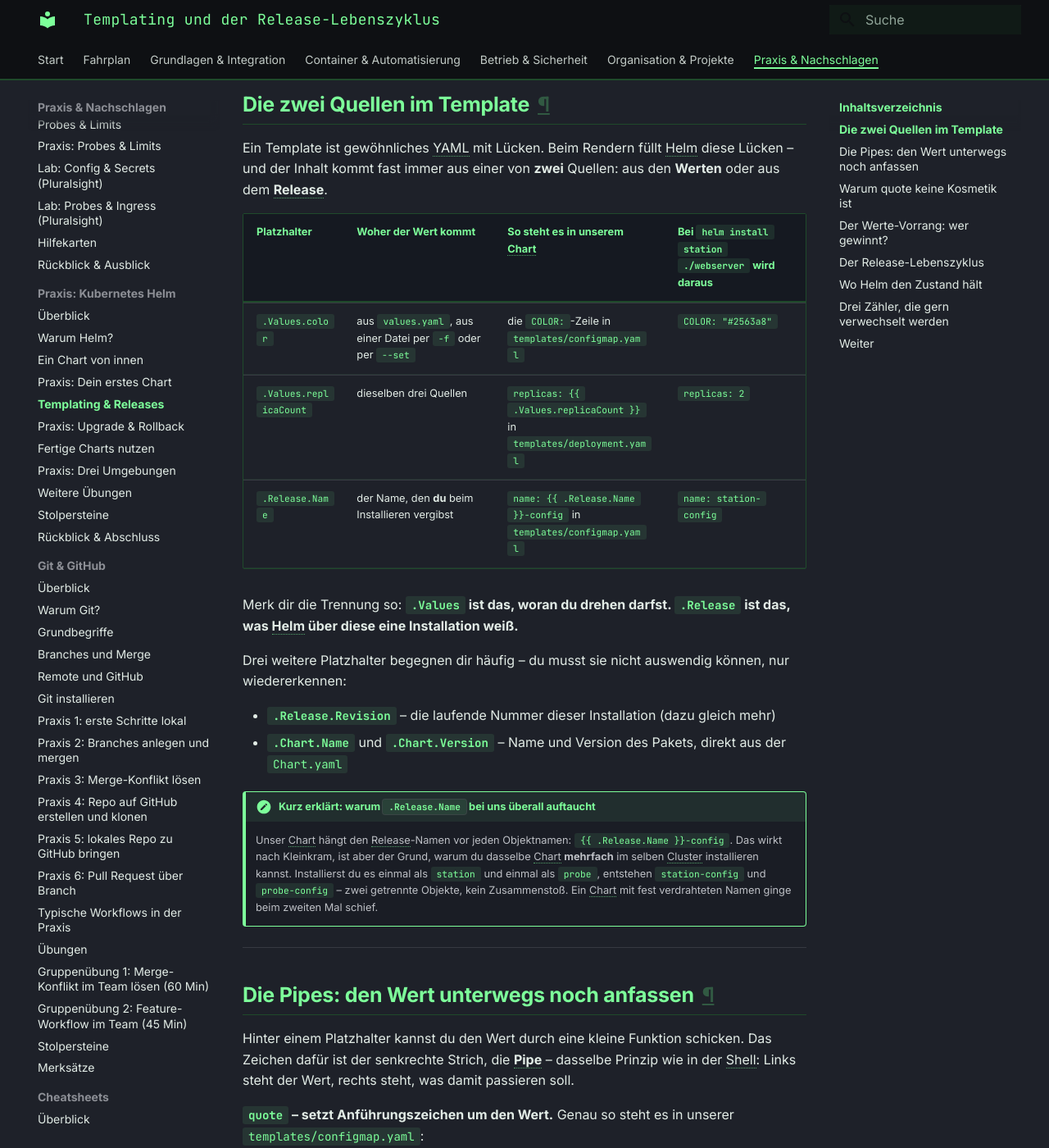
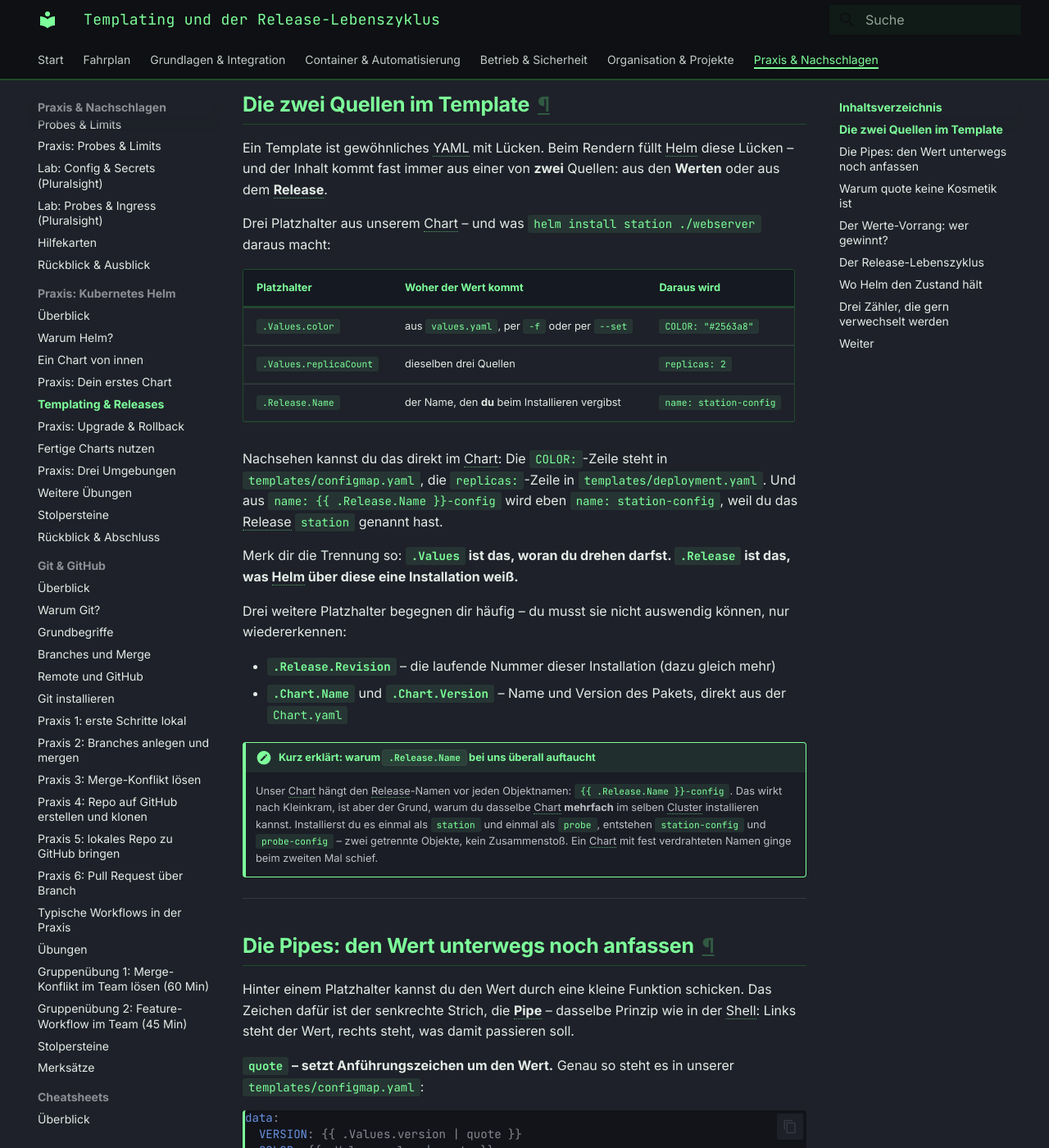
Before and after one commit to JacobMenge/kurs-unterlagen, an MkDocs documentation site: the page built from docs/kubernetes-helm/04-templating-und-releases.md, in a window 1280 px wide and 1400 px high, scrolled down 314 px. Shown: the whole window at 82% size. Built offline with MkDocs 1.6.1 and Material for MkDocs 9.7.7, drawn with Linux system fonts in a browser that asks for light colours.

Commit message:
Platzhalter-Tabelle auf drei Spalten gekürzt, Inline-Code in Tabellen bricht nicht mehr mitten im Bezeichner

```diff
--- a/docs/kubernetes-helm/04-templating-und-releases.md
+++ b/docs/kubernetes-helm/04-templating-und-releases.md
@@ -13,11 +13,15 @@
 
 Ein Template ist gewöhnliches YAML mit Lücken. Beim Rendern füllt Helm diese Lücken – und der Inhalt kommt fast immer aus einer von **zwei** Quellen: aus den **Werten** oder aus dem **Release**.
 
-| Platzhalter | Woher der Wert kommt | So steht es in unserem Chart | Bei `helm install station ./webserver` wird daraus |
-|-------------|----------------------|------------------------------|-----------------------------------------------------|
-| `.Values.color` | aus `values.yaml`, aus einer Datei per `-f` oder per `--set` | die `COLOR:`-Zeile in `templates/configmap.yaml` | `COLOR: "#2563a8"` |
-| `.Values.replicaCount` | dieselben drei Quellen | `replicas: {{ .Values.replicaCount }}` in `templates/deployment.yaml` | `replicas: 2` |
-| `.Release.Name` | der Name, den **du** beim Installieren vergibst | `name: {{ .Release.Name }}-config` in `templates/configmap.yaml` | `name: station-config` |
+Drei Platzhalter aus unserem Chart – und was `helm install station ./webserver` daraus macht:
+
+| Platzhalter | Woher der Wert kommt | Daraus wird |
+|---|---|---|
+| `.Values.color` | aus `values.yaml`, per `-f` oder per `--set` | `COLOR: "#2563a8"` |
+| `.Values.replicaCount` | dieselben drei Quellen | `replicas: 2` |
+| `.Release.Name` | der Name, den **du** beim Installieren vergibst | `name: station-config` |
+
+Nachsehen kannst du das direkt im Chart: Die `COLOR:`-Zeile steht in `templates/configmap.yaml`, die `replicas:`-Zeile in `templates/deployment.yaml`. Und aus `name: {{ .Release.Name }}-config` wird eben `name: station-config`, weil du das Release `station` genannt hast.
 
 Merk dir die Trennung so: **`.Values` ist das, woran du drehen darfst. `.Release` ist das, was Helm über diese eine Installation weiß.**
 
--- a/docs/stylesheets/extra.css
+++ b/docs/stylesheets/extra.css
@@ -484,6 +484,21 @@
 
 .md-typeset table:not([class]) tr:hover {
   background-color: rgba(125, 255, 154, 0.04);
+}
+
+/* Inline-Code in Tabellen nicht mitten im Bezeichner zerreissen.
+   Material setzt code auf word-break: break-word. Damit ist die Mindestbreite
+   eines Code-Spans EIN Zeichen - die Tabellen-Automatik quetscht die Spalte
+   beliebig schmal und macht aus ".Values.replicaCount" ein ".Values.repl" /
+   "icaCount".
+   Mit normal ist die Mindestbreite der laengste unteilbare Teil, die Spalte
+   bekommt also von vornherein genug Platz. Umbrueche an Leerzeichen bleiben
+   erlaubt - nur so bleiben lange Pfade umbrechbar, statt die Tabelle in den
+   Scrollbalken zu treiben. */
+.md-typeset table:not([class]) th code,
+.md-typeset table:not([class]) td code {
+  word-break: normal;
+  overflow-wrap: normal;
 }
 
 /* 11) Glossar-Links (vom glossar-links.js erzeugt) ------------------------ */
```
